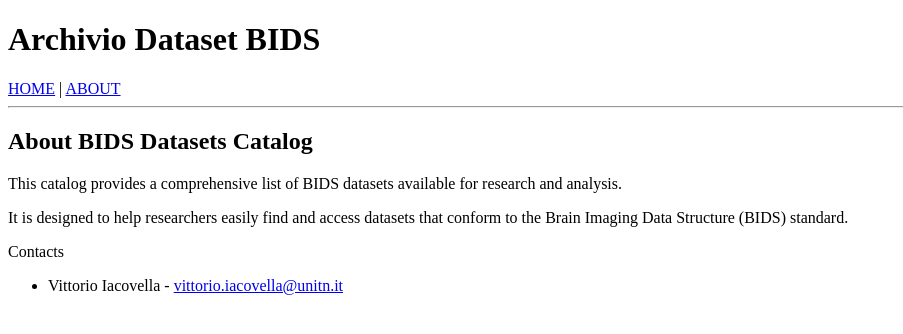
After one commit to viacovella/bids-data-catalog, a FastAPI app: template templates/about.html in a window 1280 px wide. The commit adds this page. Shown: the top 334 px of the page, without its empty margins (0-903 px from the left). Run offline with FastAPI, Linux system fonts and the light colour scheme; the template is opened without the code that fills it, so the values that code supplies are empty; some libraries are stand-ins or nearby versions.

Commit message:
Base / Extends logic for html templates and new route for dataset details

```diff
--- a/app.py
+++ b/app.py
@@ -242,8 +242,19 @@ def delete_dataset(dataset_id: int, db: Session = Depends(get_db)):
     db.commit()
     return None
 
-
+# HTML Endpoints
 @app.get("/table/", response_class=HTMLResponse)
 def read_datasets_table(request: Request, db: Session = Depends(get_db)):
     datasets = db.query(Dataset).all()
     return templates.TemplateResponse(request=request, name='index.html', context={"datasets": datasets})
+
+@app.get("/table/{dataset_id}", response_class=HTMLResponse)
+def read_dataset_table(dataset_id: int, request: Request, db: Session = Depends(get_db)):
+    db_dataset = db.query(Dataset).filter(Dataset.id == dataset_id).first()
+    if not db_dataset:
+        raise HTTPException(status_code=404, detail="Dataset not found")
+    return templates.TemplateResponse(request=request, name='dataset.html', context={"dataset": db_dataset})
+
+@app.get("/about", response_class=HTMLResponse)
+def about_page(request: Request):
+    return templates.TemplateResponse(request=request, name='about.html', context={})
--- /dev/null
+++ b/templates/about.html
@@ -0,0 +1,11 @@
+{% extends "base.html" %}
+{% block content %}
+<h2>About BIDS Datasets Catalog</h2>
+<p> This catalog provides a comprehensive list of BIDS datasets available for research and analysis.</p>
+<p>It is designed to help researchers easily find and access datasets that conform to the Brain Imaging Data Structure (BIDS) standard.</p>
+
+<p> Contacts</p>
+<ul>
+    <li>Vittorio Iacovella - <a href="mailto:vittorio.iacovella@unitn.it">vittorio.iacovella@unitn.it</a></li>
+</ul>
+{% endblock %}
--- /dev/null
+++ b/templates/base.html
@@ -0,0 +1,30 @@
+<!DOCTYPE html>
+<html lang="en">
+<head>
+    <meta charset="UTF-8">
+    <meta name="viewport" content="width=device-width, initial-scale=1.0">
+    <title>BIDS Datasets table</title>
+    <style>
+        table { border-collapse: collapse; width: 100%; }
+        th, td { border: 1px solid #ddd; padding: 8px; text-align: left; }
+        th { background-color: #f2f2f2; }
+        tr:hover { background-color: #f5f5f5; }
+        tr.htmx-swapping {
+        opacity: 0;
+        transition: opacity 0.5s ease-out;
+    }
+    </style>
+    <script src="https://unpkg.com/htmx.org@1.9.10"></script>
+</head>
+<body>
+
+    <h1>Archivio Dataset BIDS</h1>
+
+    <a href="/table">HOME</a> | <a href="/about">ABOUT</a>
+    <hr>
+
+    {% block content %}
+
+    {% endblock %}
+
+</body>
```
Also changed, not shown: templates/dataset.html (added, +36 -0 lines), templates/index.html (+8 -31 lines), README.md.
